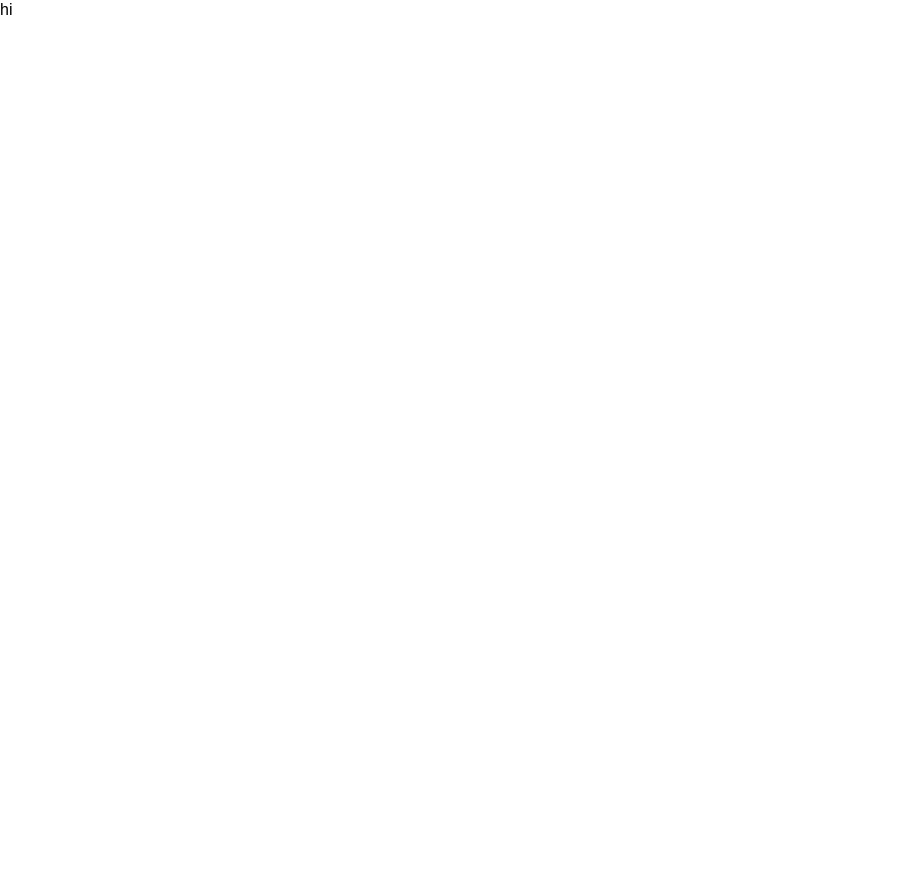
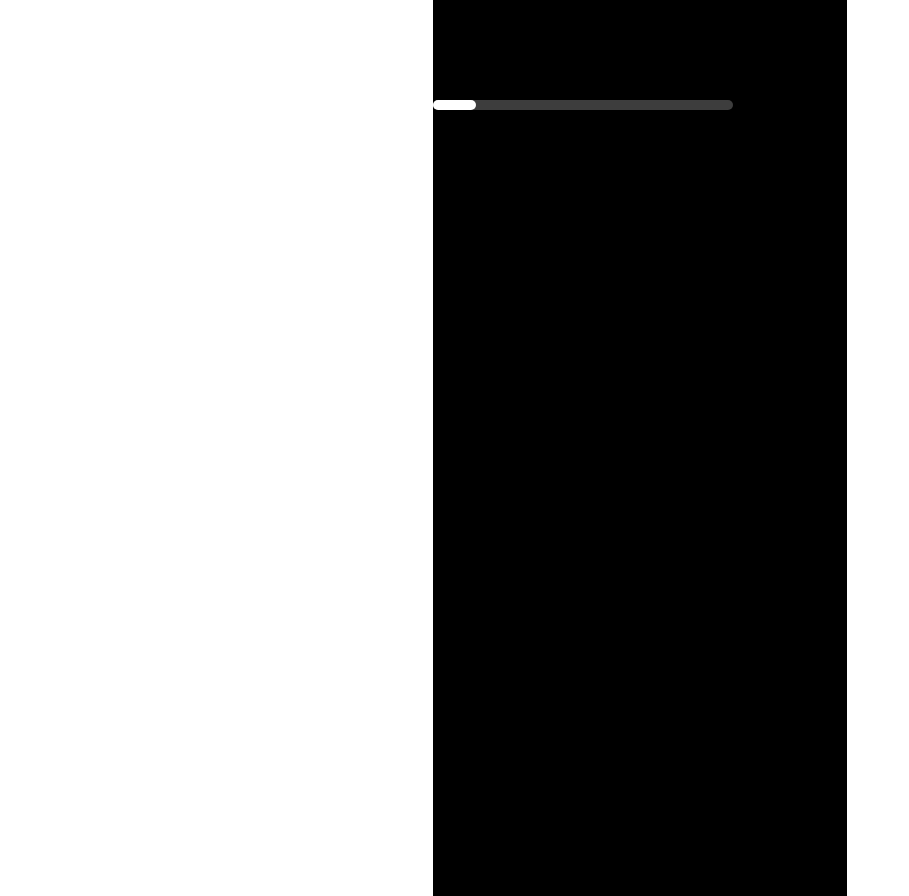
Before and after one commit to Al-ways/Al-ways-FE, a React (Vite) app: page / in a window 1280 px wide. Shown: the whole page, without its empty margins (0-909 px from the left). Before the commit the page ends 800 px from the top, so only its background shows below. Built offline with nearby package versions, Linux system fonts and the light colour scheme; a web font is replaced by a local one.

Commit message:
feat: progressbar ui 디자인
progressbar 디자인 구현 및 page 마다 진행도 구현

```diff
--- /dev/null
+++ b/src/components/atom/ProgressBar.tsx
@@ -0,0 +1,29 @@
+import styled from '@emotion/styled';
+
+interface ProgressBarProps {
+  page: number;
+}
+
+const ProgressBar = ({ page }: ProgressBarProps) => {
+  const progressbar = page * 14.28;
+
+  return (
+    <ProgressBarContainer>
+      <ProgressBarItem wid={progressbar}></ProgressBarItem>
+    </ProgressBarContainer>
+  );
+};
+const ProgressBarContainer = styled.div`
+  width: 300px;
+  height: 10px;
+  background-color: #3d3d3d;
+  border-radius: 10px;
+`;
+const ProgressBarItem = styled.div<{ wid: number }>`
+  background-color: #ffffff;
+  width: ${(props) => props.wid + '%'};
+  height: 10px;
+  border-radius: 10px;
+  transition: 0.5s;
+`;
+export default ProgressBar;
--- /dev/null
+++ b/src/routes/Dumytsx.tsx
@@ -0,0 +1,22 @@
+import styled from '@emotion/styled';
+import ProgressBar from '../components/atom/ProgressBar';
+const Dumytsx = () => {
+  return (
+    <DumyContainer>
+      <AtomBox>
+        <ProgressBar page={1} />
+      </AtomBox>
+    </DumyContainer>
+  );
+};
+const DumyContainer = styled.div`
+  width: 414px;
+  height: 896px;
+  margin: 0 auto;
+  background-color: #000000;
+`;
+const AtomBox = styled.div`
+  margin: 0 auto;
+  padding-top: 100px;
+`;
+export default Dumytsx;
--- a/src/routes/Router.tsx
+++ b/src/routes/Router.tsx
@@ -1,10 +1,11 @@
 import { BrowserRouter, Route, Routes } from 'react-router-dom';
+import Dumytsx from './Dumytsx';
 
 const Router = () => {
   return (
     <BrowserRouter>
       <Routes>
-        <Route path="/" element={<div>hi</div>} />
+        <Route path="/" element={<Dumytsx />} />
       </Routes>
     </BrowserRouter>
   );
```
